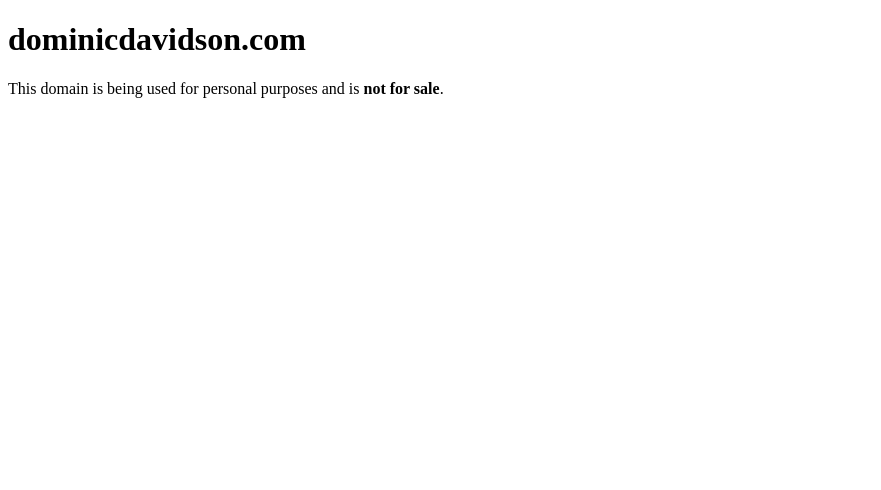
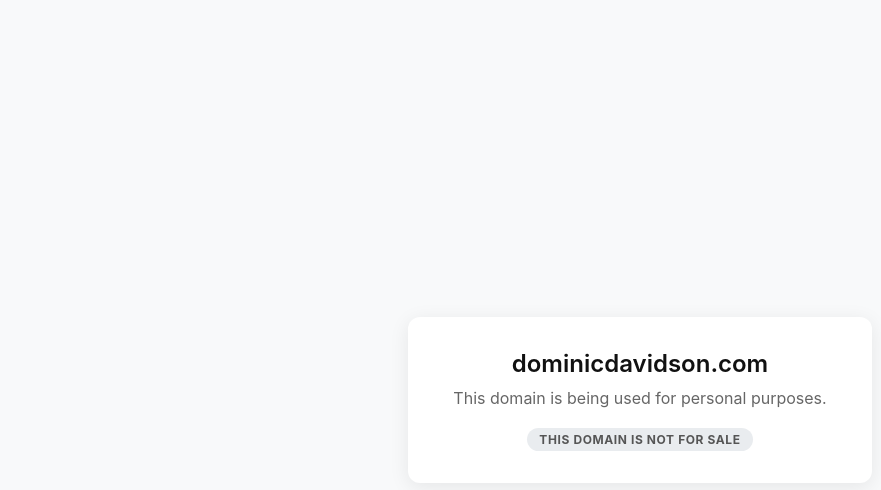
Before and after one commit to penguin97040/dominicdavidson.com, a plain HTML site: page index.html in a window 1280 px wide. Shown: the whole page, without its empty margins (0-881 px from the left). Drawn offline with Linux system fonts and the light colour scheme.

Commit message:
Update index.html

```diff
--- a/index.html
+++ b/index.html
@@ -1,10 +1,23 @@
 <!DOCTYPE html>
-<html>
+<html lang="en">
 <head>
     <meta name="robots" content="noindex, nofollow">
-    <title>Dominic Davidson</title></head>
+    <meta charset="UTF-8">
+    <meta name="viewport" content="width=device-width, initial-scale=1.0">
+    <title>Dominic Davidson</title>
+    <style>
+        body { font-family: -apple-system, BlinkMacSystemFont, "Segoe UI", Roboto, Helvetica, Arial, sans-serif; background-color: #f8f9fa; display: flex; align-items: center; justify-content: center; height: 100vh; margin: 0; color: #333; }
+        .container { text-align: center; padding: 2rem; background: white; border-radius: 12px; box-shadow: 0 4px 20px rgba(0,0,0,0.08); max-width: 400px; width: 90%; }
+        h1 { margin: 0 0 10px; font-weight: 600; font-size: 1.5rem; color: #111; }
+        p { margin: 0; color: #666; font-size: 1rem; }
+        .tag { display: inline-block; margin-top: 20px; padding: 4px 12px; background: #e9ecef; border-radius: 20px; font-size: 0.75rem; font-weight: bold; text-transform: uppercase; letter-spacing: 0.05em; color: #555; }
+    </style>
+</head>
 <body>
-    <h1>dominicdavidson.com</h1>
-    <p>This domain is being used for personal purposes and is <strong>not for sale</strong>.</p>
+    <div class="container">
+        <h1>dominicdavidson.com</h1>
+        <p>This domain is being used for personal purposes.</p>
+        <div class="tag">This Domain is Not for Sale</div>
+    </div>
 </body>
 </html>
```
